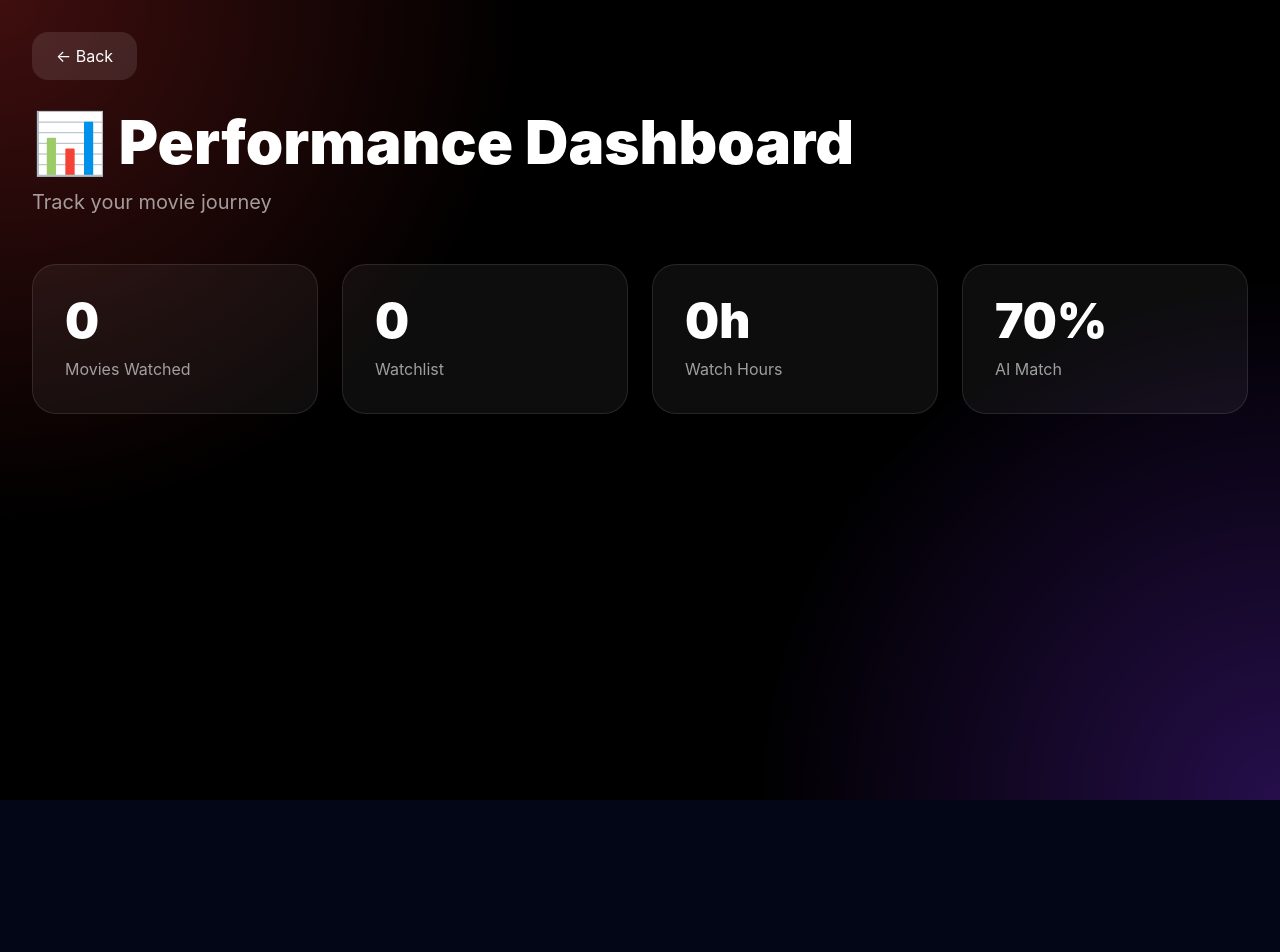
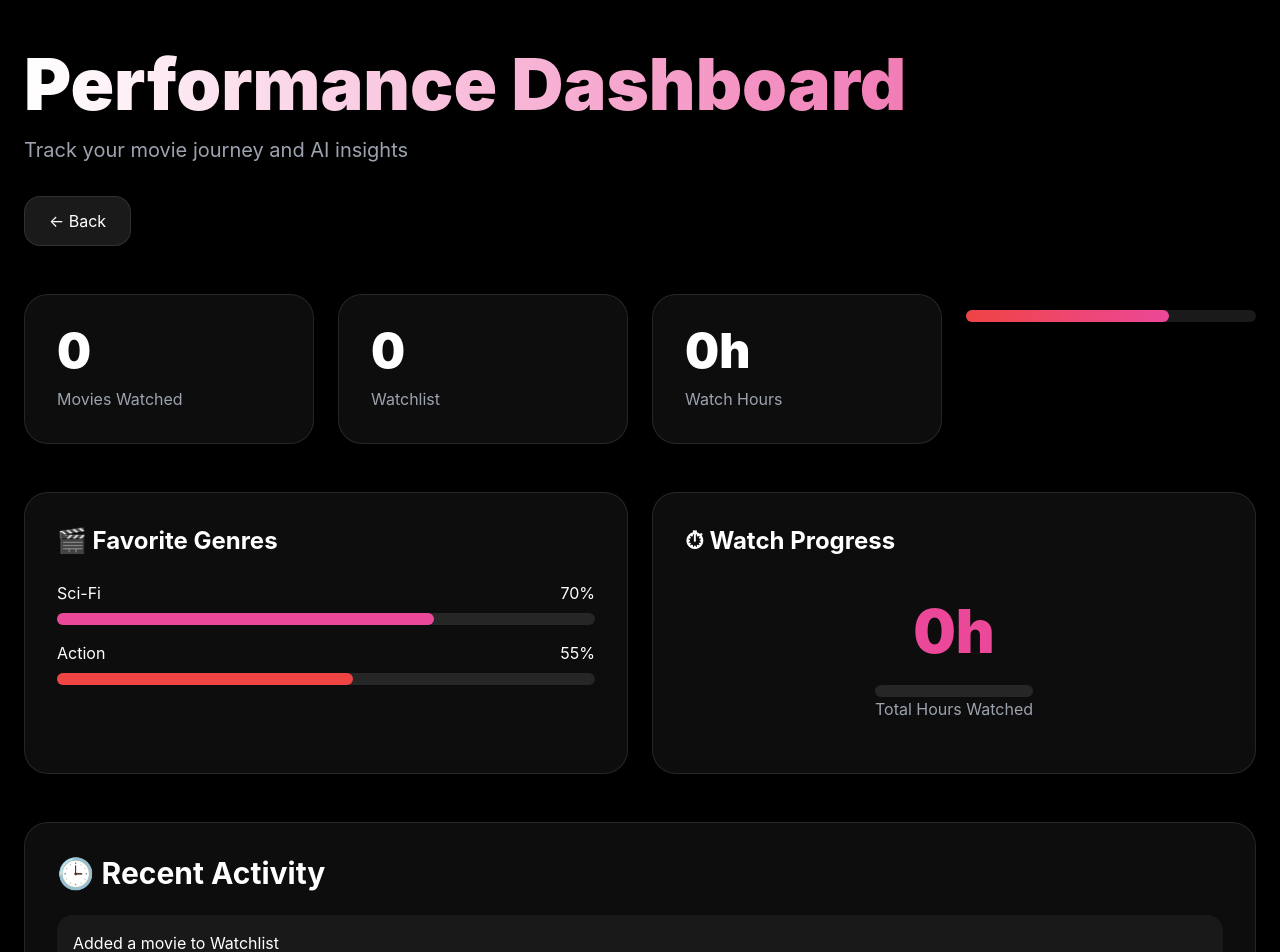
Before and after one commit to Jino31/moviemind-ai, a React (Vite) app in the folder frontend/: page /performance in a window 1280 px wide. Shown: the top 952 px of the page. Before the commit the page ends 800 px from the top, so only its background shows below. Built offline with nearby package versions, Linux system fonts and the light colour scheme; no server answers.

Commit message:
Update changes

```diff
--- a/frontend/src/pages/Performance.jsx
+++ b/frontend/src/pages/Performance.jsx
@@ -14,9 +14,9 @@ export default function Performance() {
   });
 
  useEffect(() => {
-    const loadData = async () => {
-      const user = auth.currentUser;
-
+  const unsubscribe =
+    auth.onAuthStateChanged(
+      async (user) => {
         if (!user) return;
 
         const snap = await getDoc(
@@ -26,74 +26,248 @@ export default function Performance() {
         if (snap.exists()) {
           setStats(snap.data());
         }
-    };
+      }
+    );
 
-    loadData();
+  return unsubscribe;
 }, []);
 
   return (
     <div className="min-h-screen bg-black text-white">
 
-      <div className="absolute inset-0 bg-[radial-gradient(circle_at_top_left,#7f1d1d,transparent_35%),radial-gradient(circle_at_bottom_right,#4c1d95,transparent_35%)] opacity-50"></div>
+  {/* Background */}
 
-      <div className="relative z-10 max-w-7xl mx-auto p-8">
+  <div className="fixed inset-0 -z-10">
+    <div className="absolute top-0 left-0 w-[700px] h-[700px] bg-red-600/20 blur-[180px]" />
+    <div className="absolute bottom-0 right-0 w-[700px] h-[700px] bg-purple-600/20 blur-[180px]" />
+  </div>
 
+  <div className="relative z-10 max-w-7xl mx-auto px-6 py-12">
+
+    {/* Header */}
+
+    <h1 className="text-5xl md:text-7xl font-black bg-gradient-to-r from-white to-pink-500 bg-clip-text text-transparent">
+      Performance Dashboard
+    </h1>
+
+    <p className="text-gray-400 mt-4 text-xl">
+      Track your movie journey and AI insights
+    </p>
+    <div className="mt-8">
   <button
     onClick={() => navigate("/")}
-          className="mb-8 px-6 py-3 rounded-2xl bg-white/10"
+    className="
+      px-6 py-3
+      rounded-2xl
+      bg-white/10
+      border border-white/10
+      hover:bg-white/20
+      transition-all
+    "
   >
     ← Back
   </button>
+</div>
 
-        <h1 className="text-6xl font-black mb-4">
-          📊 Performance Dashboard
-        </h1>
+    {/* Stats */}
 
-        <p className="text-white/60 text-xl mb-12">
-          Track your movie journey
-        </p>
+    <div className="grid md:grid-cols-2 lg:grid-cols-4 gap-6 mt-12">
 
-        <div className="grid md:grid-cols-2 lg:grid-cols-4 gap-6">
-
-          <div className="p-8 rounded-3xl bg-white/5 border border-white/10">
+      <div className="bg-white/5 border border-white/10 rounded-3xl p-8">
         <h2 className="text-5xl font-black">
           {stats.watchedCount || 0}
         </h2>
-            <p className="text-white/60 mt-3">
+        <p className="text-gray-400 mt-3">
           Movies Watched
         </p>
       </div>
 
-          <div className="p-8 rounded-3xl bg-white/5 border border-white/10">
+      <div className="bg-white/5 border border-white/10 rounded-3xl p-8">
         <h2 className="text-5xl font-black">
           {stats.watchlistCount || 0}
         </h2>
-            <p className="text-white/60 mt-3">
+        <p className="text-gray-400 mt-3">
           Watchlist
         </p>
       </div>
 
-          <div className="p-8 rounded-3xl bg-white/5 border border-white/10">
+      <div className="bg-white/5 border border-white/10 rounded-3xl p-8">
         <h2 className="text-5xl font-black">
           {stats.watchHours || 0}h
         </h2>
-            <p className="text-white/60 mt-3">
+        <p className="text-gray-400 mt-3">
           Watch Hours
         </p>
       </div>
 
-          <div className="p-8 rounded-3xl bg-white/5 border border-white/10">
-            <h2 className="text-5xl font-black">
-              {stats.aiMatch || 70}%
+      <div className="mt-4 h-3 rounded-full bg-white/10">
+  <div
+    className="h-full rounded-full bg-gradient-to-r from-red-500 to-pink-500"
+    style={{
+      width: `${stats.aiMatch || 70}%`,
+    }}
+  />
+</div>
+
+    </div>
+
+    {/* Charts Section */}
+
+    <div className="grid lg:grid-cols-2 gap-6 mt-12">
+
+      <div className="bg-white/5 border border-white/10 rounded-3xl p-8">
+
+        <h2 className="text-2xl font-bold mb-6">
+          🎬 Favorite Genres
         </h2>
-            <p className="text-white/60 mt-3">
-              AI Match
-            </p>
+
+        <div className="space-y-4">
+
+          <div>
+            <div className="flex justify-between mb-2">
+              <span>Sci-Fi</span>
+              <span>70%</span>
+            </div>
+
+            <div className="h-3 rounded-full bg-white/10">
+              <div
+                className="h-full rounded-full bg-pink-500"
+                style={{ width: "70%" }}
+              />
+            </div>
+          </div>
+
+          <div>
+            <div className="flex justify-between mb-2">
+              <span>Action</span>
+              <span>55%</span>
+            </div>
+
+            <div className="h-3 rounded-full bg-white/10">
+              <div
+                className="h-full rounded-full bg-red-500"
+                style={{ width: "55%" }}
+              />
+            </div>
           </div>
 
         </div>
 
       </div>
+
+      <div className="bg-white/5 border border-white/10 rounded-3xl p-8">
+
+        <h2 className="text-2xl font-bold mb-6">
+          ⏱ Watch Progress
+        </h2>
+
+        <div className="flex items-center justify-center h-40">
+
+          <div className="text-center">
+<h1 className="text-6xl font-black text-pink-500">
+  {stats.watchHours || 0}h
+</h1>
+
+<div className="mt-6 h-3 rounded-full bg-white/10">
+  <div
+    className="h-full rounded-full bg-gradient-to-r from-purple-500 to-pink-500"
+    style={{
+      width: `${Math.min(
+        (stats.watchHours || 0) * 5,
+        100
+      )}%`,
+    }}
+  />
+</div>
+
+            <p className="text-gray-400">
+              Total Hours Watched
+            </p>
+
+          </div>
+
+        </div>
+
+      </div>
+
+    </div>
+
+    {/* Recent Activity */}
+
+    <div className="mt-12 bg-white/5 border border-white/10 rounded-3xl p-8">
+
+      <h2 className="text-3xl font-bold mb-6">
+        🕒 Recent Activity
+      </h2>
+
+      <div className="space-y-4">
+
+        <div className="p-4 rounded-2xl bg-white/5">
+          Added a movie to Watchlist
+        </div>
+
+        <div className="p-4 rounded-2xl bg-white/5">
+          Watched a movie recently
+        </div>
+
+        <div className="p-4 rounded-2xl bg-white/5">
+          Received AI recommendations
+        </div>
+
+      </div>
+
+    </div>
+
+    {/* Bottom Section */}
+
+    <div className="grid lg:grid-cols-2 gap-6 mt-12">
+
+      {/* AI Insights */}
+
+      <div className="bg-white/5 border border-white/10 rounded-3xl p-8">
+
+        <h2 className="text-3xl font-bold mb-6">
+          🤖 AI Insights
+        </h2>
+
+        <p className="text-gray-300 leading-relaxed">
+          You seem to enjoy Action and Sci-Fi movies.
+          AI confidence level is currently
+          {` ${stats.aiMatch || 70}%`}.
+        </p>
+
+      </div>
+
+      {/* Achievements */}
+
+      <div className="bg-white/5 border border-white/10 rounded-3xl p-8">
+
+        <h2 className="text-3xl font-bold mb-6">
+          🏆 Achievements
+        </h2>
+
+        <div className="space-y-4">
+
+          <div className="p-4 rounded-2xl bg-white/5">
+            🎬 Movie Explorer
+          </div>
+
+          <div className="p-4 rounded-2xl bg-white/5">
+            📚 Watchlist Builder
+          </div>
+
+          <div className="p-4 rounded-2xl bg-white/5">
+            🤖 AI Enthusiast
+          </div>
+
+        </div>
+
+      </div>
+
+    </div>
+
+  </div>
+
 </div>
   );
 }
```
Lines whose indentation alone changed are shown as unchanged.
